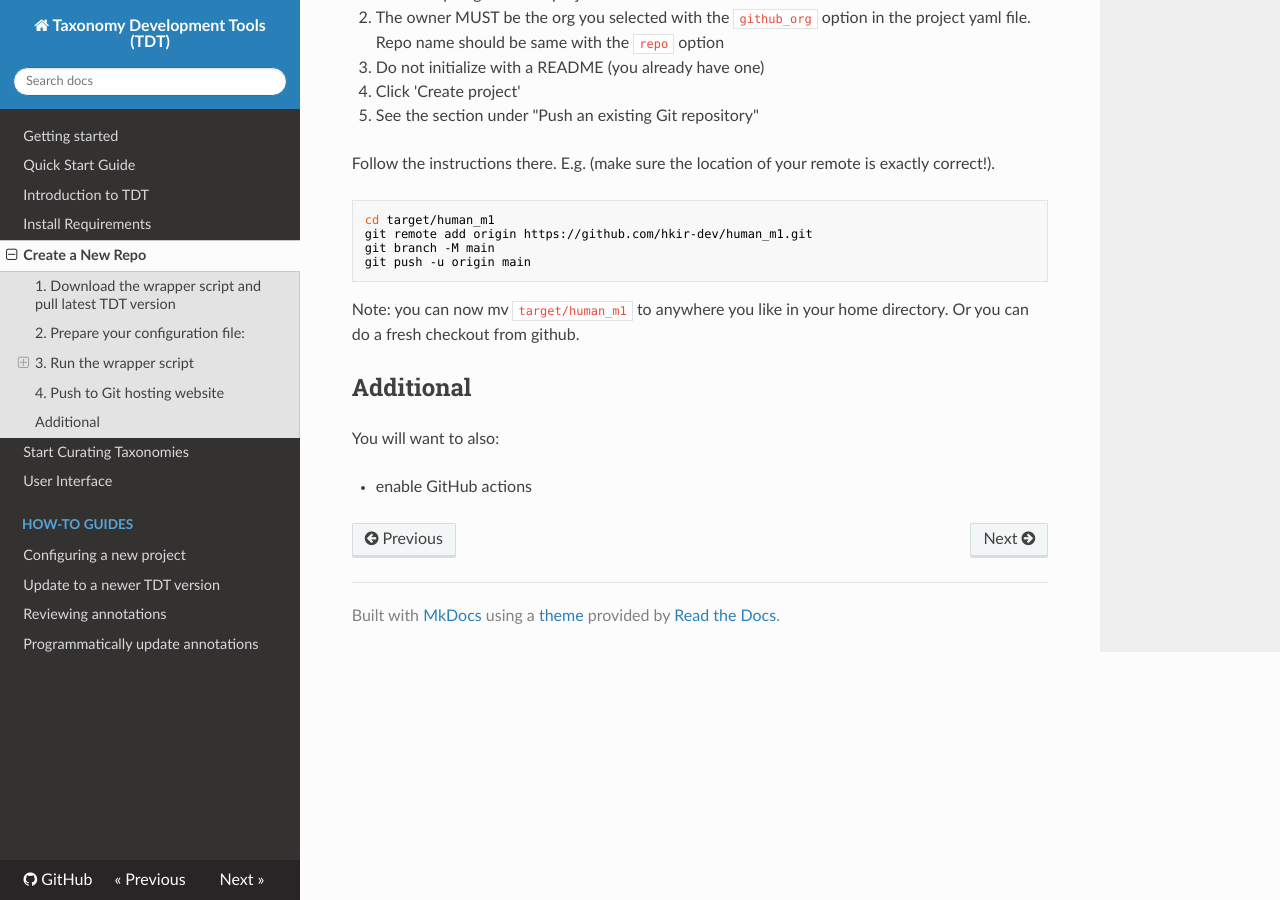
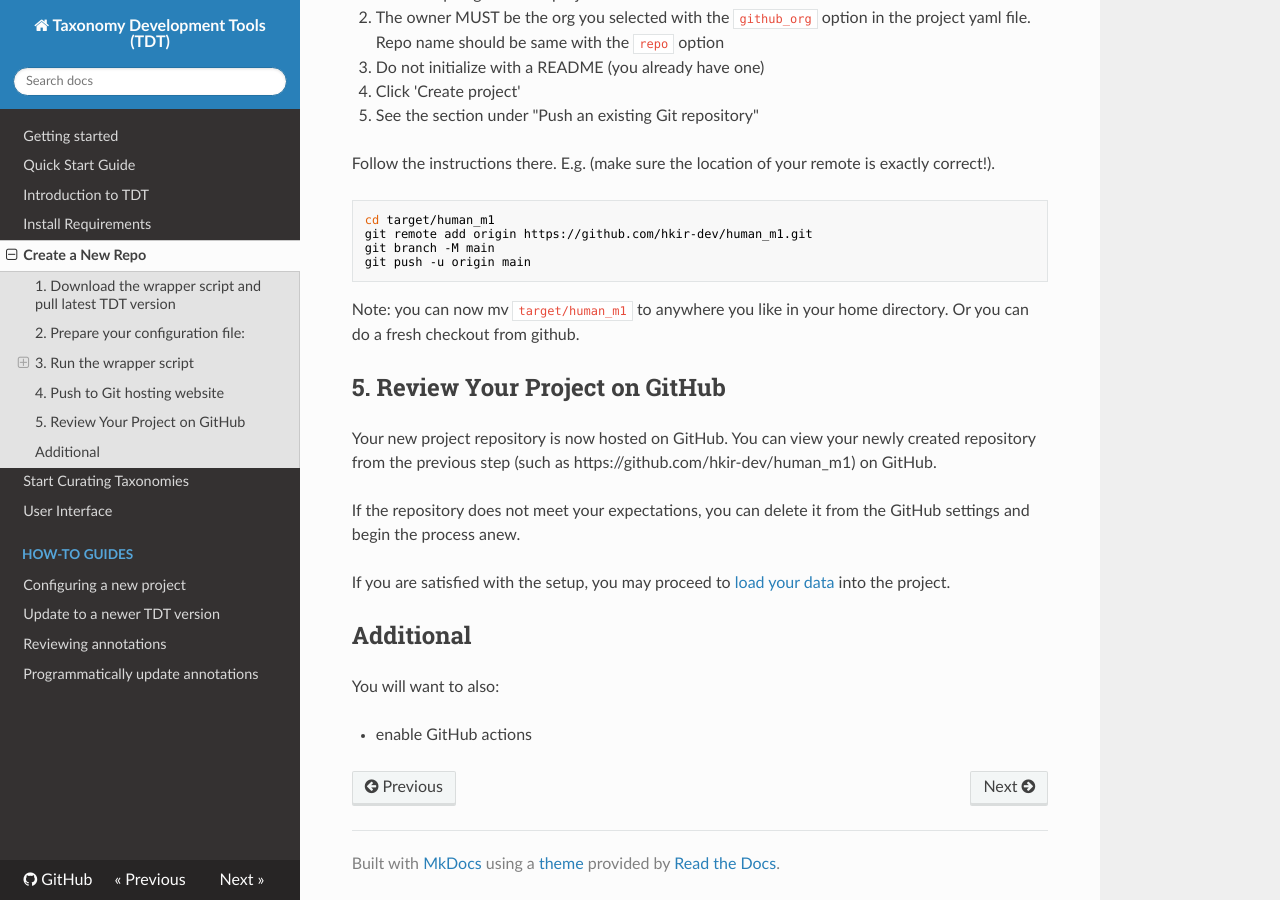
Before and after one commit to brain-bican/taxonomy-development-tools, an MkDocs documentation site: the page built from docs/NewRepo.md, in a window 1280 px wide and 900 px high, scrolled down 2920 px. Built offline with MkDocs 1.6.1, drawn with Linux system fonts in a browser that asks for light colours; nearby versions of some CDN libraries.

Commit message:
Update NewRepo.md

```diff
--- a/docs/NewRepo.md
+++ b/docs/NewRepo.md
@@ -114,6 +114,14 @@ git push -u origin main
 
 Note: you can now mv `target/human_m1` to anywhere you like in your home directory. Or you can do a fresh checkout from github.
 
+## 5. Review Your Project on GitHub
+
+Your new project repository is now hosted on GitHub. You can view your newly created repository from the previous step (such as https://github.com/hkir-dev/human_m1) on GitHub.
+
+If the repository does not meet your expectations, you can delete it from the GitHub settings and begin the process anew.
+
+If you are satisfied with the setup, you may proceed to [load your data](Curation.md) into the project.
+
 ## Additional
 
 You will want to also:
```
